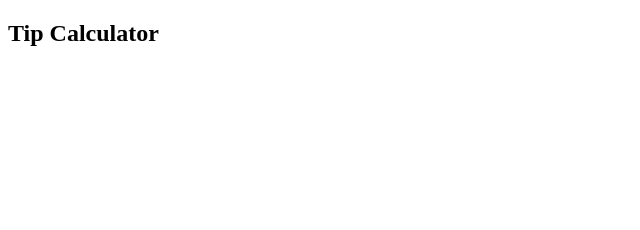
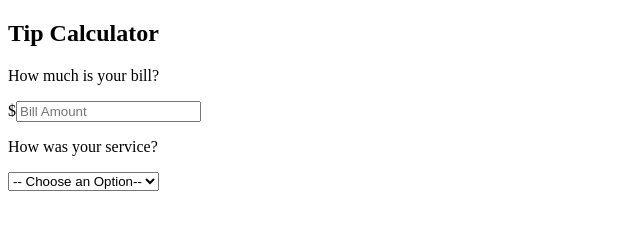
Before and after one commit to sanazjamloo/tip-calculator, a plain HTML site: page index.html in a window 1280 px wide. Shown: the whole page, without its empty margins (0-640 px from the left). Drawn offline with Linux system fonts and the light colour scheme.

Commit message:
add form

```diff
--- a/index.html
+++ b/index.html
@@ -8,6 +8,19 @@
     <div id="container">
       <h2>Tip Calculator</h2>
       <div id="calculator">
+        <form>
+          <p>How much is your bill?</p>
+          <p> $<input id="bill" type="text" placeholder="Bill Amount"></p>
+          <p>How was your service?</p>
+          <select id="serviceQual">
+            <option disabled selected value="0">-- Choose an Option--</option>
+            <option  value="0.3">30&#37; &#45; Outstanding</option>
+            <option  value="0.2">20&#37; &#45; Good</option>
+            <option  value="0.15">15&#37; &#45; It was OK</option>
+            <option  value="0.1">10&#37; &#45; Bad</option>
+            <option  value="0.05">5&#37; &#45; Terrible</option>
+          </select>
+        </form>
       </div>
     </div>
 
```
